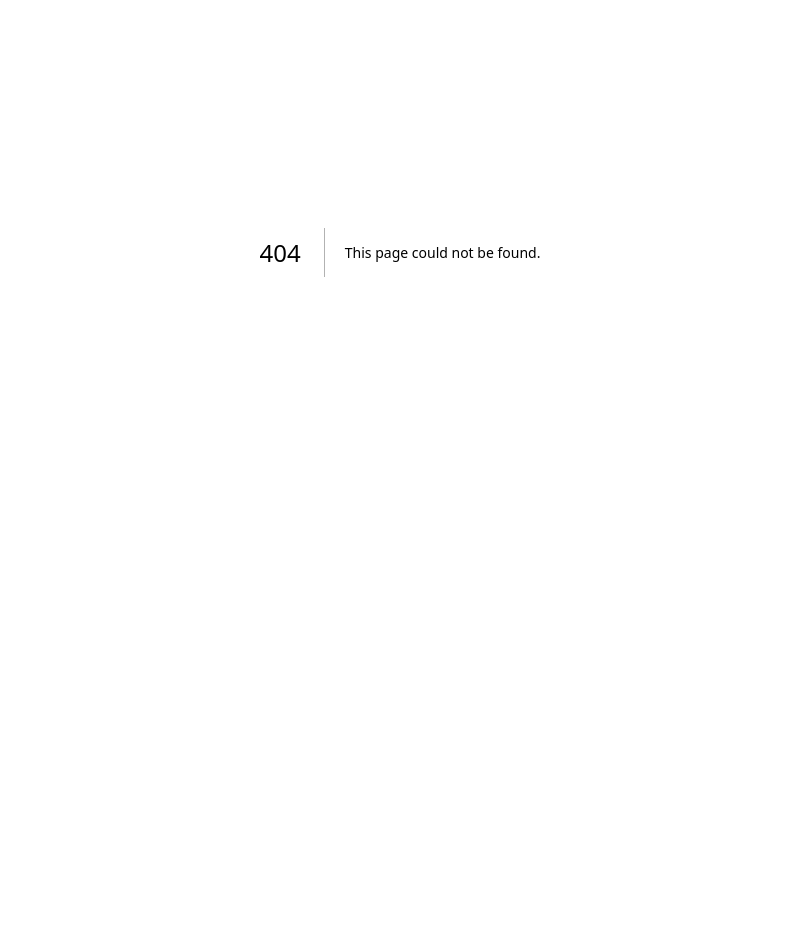
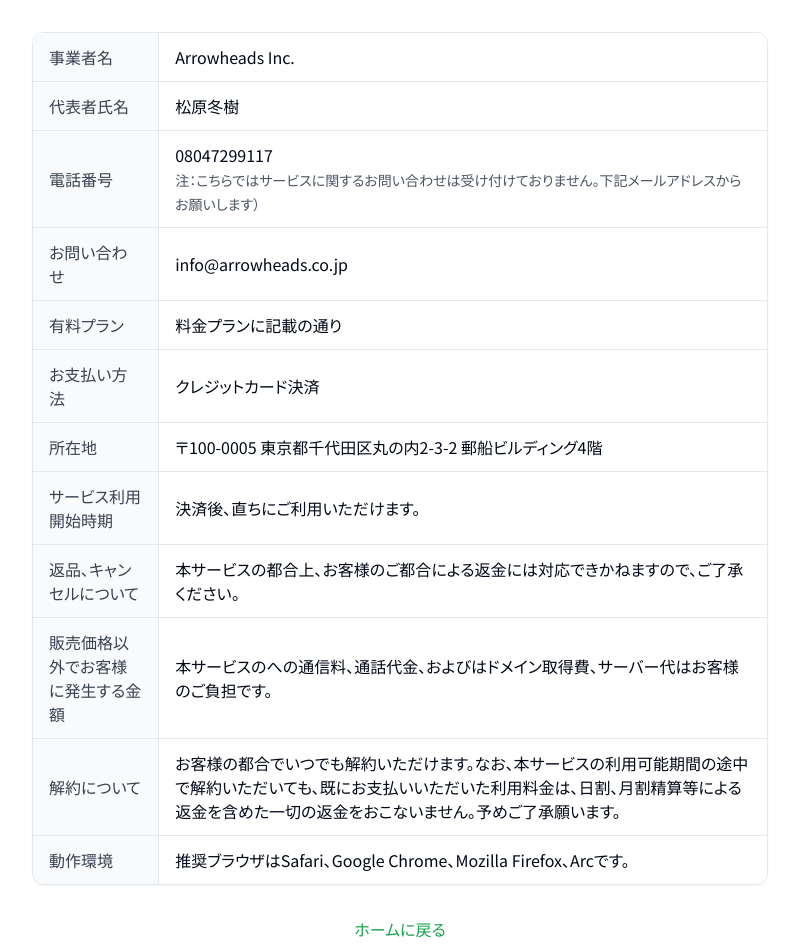
Before and after one commit to Fykqnt/tsukurukun, a Next.js app: page /transactionlaw in a window 1280 px wide. Before the commit this address had no page. Shown: the part 148-1092 px from the top of the page, without its empty margins (240-1039 px from the left). Before the commit the page ends 800 px from the top, so only its background shows below. Built offline with nearby package versions, Linux system fonts and the light colour scheme.

Commit message:
transaction law

```diff
--- /dev/null
+++ b/app/transactionlaw/page.tsx
@@ -0,0 +1,77 @@
+import Link from "next/link"
+import { Footer } from "@/components/footer"
+
+export default function TransactionLawPage() {
+  return (
+    <main className="flex min-h-screen flex-col items-center pt-16">
+      <div className="container px-4 py-12 max-w-3xl">
+        <h1 className="text-2xl md:text-3xl font-bold mb-8 text-center">特定商取引法に基づく表記</h1>
+
+        <div className="border rounded-lg overflow-hidden shadow-sm">
+          <table className="w-full bg-white">
+            <tbody className="divide-y">
+              <tr className="divide-x">
+                <th className="px-4 py-3 text-left font-medium text-gray-700 bg-gray-50">事業者名</th>
+                <td className="px-4 py-3">Arrowheads Inc.</td>
+              </tr>
+              <tr className="divide-x">
+                <th className="px-4 py-3 text-left font-medium text-gray-700 bg-gray-50">代表者氏名</th>
+                <td className="px-4 py-3">松原冬樹</td>
+              </tr>
+              <tr className="divide-x">
+                <th className="px-4 py-3 text-left font-medium text-gray-700 bg-gray-50">電話番号</th>
+                <td className="px-4 py-3">08047299117<br /><span className="text-sm text-gray-600">注：こちらではサービスに関するお問い合わせは受け付けておりません。下記メールアドレスからお願いします）</span></td>
+              </tr>
+              <tr className="divide-x">
+                <th className="px-4 py-3 text-left font-medium text-gray-700 bg-gray-50">お問い合わせ</th>
+                <td className="px-4 py-3">info@arrowheads.co.jp</td>
+              </tr>
+              <tr className="divide-x">
+                <th className="px-4 py-3 text-left font-medium text-gray-700 bg-gray-50">有料プラン</th>
+                <td className="px-4 py-3">料金プランに記載の通り</td>
+              </tr>
+              <tr className="divide-x">
+                <th className="px-4 py-3 text-left font-medium text-gray-700 bg-gray-50">お支払い方法</th>
+                <td className="px-4 py-3">クレジットカード決済</td>
+              </tr>
+              <tr className="divide-x">
+                <th className="px-4 py-3 text-left font-medium text-gray-700 bg-gray-50">所在地</th>
+                <td className="px-4 py-3">〒100-0005 東京都千代田区丸の内2-3-2 郵船ビルディング4階</td>
+              </tr>
+              <tr className="divide-x">
+                <th className="px-4 py-3 text-left font-medium text-gray-700 bg-gray-50">サービス利用開始時期</th>
+                <td className="px-4 py-3">決済後、直ちにご利用いただけます。</td>
+              </tr>
+              <tr className="divide-x">
+                <th className="px-4 py-3 text-left font-medium text-gray-700 bg-gray-50">返品、キャンセルについて</th>
+                <td className="px-4 py-3">本サービスの都合上、お客様のご都合による返金には対応できかねますので、ご了承ください。</td>
+              </tr>
+              <tr className="divide-x">
+                <th className="px-4 py-3 text-left font-medium text-gray-700 bg-gray-50">販売価格以外でお客様に発生する金額</th>
+                <td className="px-4 py-3">本サービスのへの通信料、通話代金、およびはドメイン取得費、サーバー代はお客様のご負担です。</td>
+              </tr>
+              <tr className="divide-x">
+                <th className="px-4 py-3 text-left font-medium text-gray-700 bg-gray-50">解約について</th>
+                <td className="px-4 py-3">お客様の都合でいつでも解約いただけます。なお、本サービスの利用可能期間の途中で解約いただいても、既にお支払いいただいた利用料金は、日割、月割精算等による返金を含めた一切の返金をおこないません。予めご了承願います。</td>
+              </tr>
+              <tr className="divide-x">
+                <th className="px-4 py-3 text-left font-medium text-gray-700 bg-gray-50">動作環境</th>
+                <td className="px-4 py-3">推奨ブラウザはSafari、Google Chrome、Mozilla Firefox、Arcです。</td>
+              </tr>
+            </tbody>
+          </table>
+        </div>
+
+        <div className="mt-8 text-center">
+          <Link
+            href="/"
+            className="text-green-600 hover:text-green-800 font-medium"
+          >
+            ホームに戻る
+          </Link>
+        </div>
+      </div>
+      <Footer />
+    </main>
+  )
+}
--- a/components/footer.tsx
+++ b/components/footer.tsx
@@ -60,6 +60,15 @@ export function Footer() {
                   お問い合わせ
                 </Link>
               </motion.li>
+              <motion.li whileHover={{ x: 5 }} transition={{ type: "spring", stiffness: 300 }}>
+                <Link
+                  href="/transactionlaw"
+                  className="text-gray-600 hover:text-green-600 hover:underline flex items-center"
+                >
+                  <span className="w-1.5 h-1.5 rounded-full bg-green-400 inline-block mr-2"></span>
+                  特定商取引法に基づく表記
+                </Link>
+              </motion.li>
             </ul>
           </motion.div>
         </div>
--- a/components/pricing-section.tsx
+++ b/components/pricing-section.tsx
@@ -335,9 +335,6 @@ export const PricingSection = () => {
               <p className="text-3xl font-bold">¥24,800<span className="text-base">/年</span></p>
               <p className="text-green-600 font-semibold">約30%おトク</p>
             </div>
-            <button className="w-full py-3 px-6 bg-green-600 text-white rounded-lg hover:bg-green-700 transition-colors">
-              プランを選択
-            </button>
           </div>
 
           {/* Standard Plan */}
@@ -359,13 +356,13 @@ export const PricingSection = () => {
               <p className="text-3xl font-bold">¥58,000<span className="text-base">/年</span></p>
               <p className="text-green-600 font-semibold">約50%おトク</p>
             </div>
-            <button className="w-full py-3 px-6 bg-green-600 text-white rounded-lg hover:bg-green-700 transition-colors">
-              プランを選択
-            </button>
           </div>
 
           {/* Premium Plan */}
-          <div className="rounded-2xl bg-gradient-to-br from-green-600 to-green-400 p-8 shadow-lg hover:shadow-xl transition-shadow duration-300 text-white">
+          <div className="rounded-2xl bg-gradient-to-br from-green-600 to-green-400 p-8 shadow-lg hover:shadow-xl transition-shadow duration-300 text-white relative">
+            <div className="absolute top-0 right-0 bg-yellow-400 text-green-800 px-4 py-1 rounded-bl-lg rounded-tr-lg font-bold">
+              オススメ
+            </div>
             <h3 className="text-2xl font-bold mb-4">プレミアム</h3>
             <div className="mb-6">
               <p className="text-gray-200">初期費用</p>
@@ -380,9 +377,6 @@ export const PricingSection = () => {
               <p className="text-3xl font-bold">¥98,000<span className="text-base">/年</span></p>
               <p className="text-green-300 font-semibold">約60%おトク</p>
             </div>
-            <button className="w-full py-3 px-6 bg-white text-green-600 rounded-lg hover:bg-gray-100 transition-colors">
-              プランを選択
-            </button>
           </div>
         </div>
 
```
